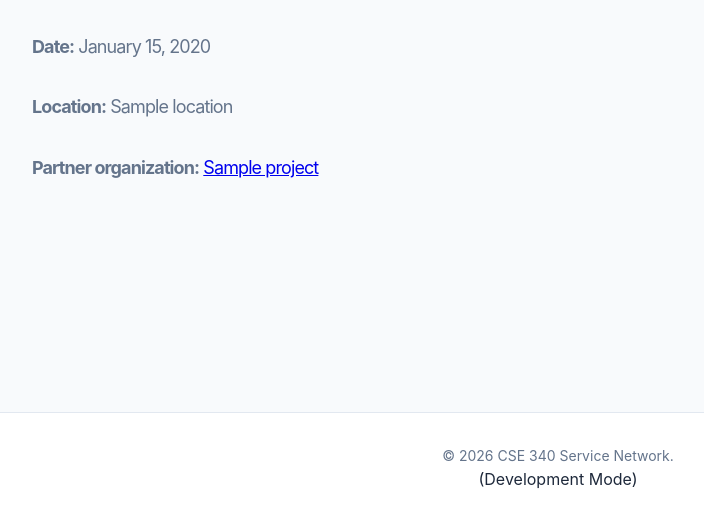
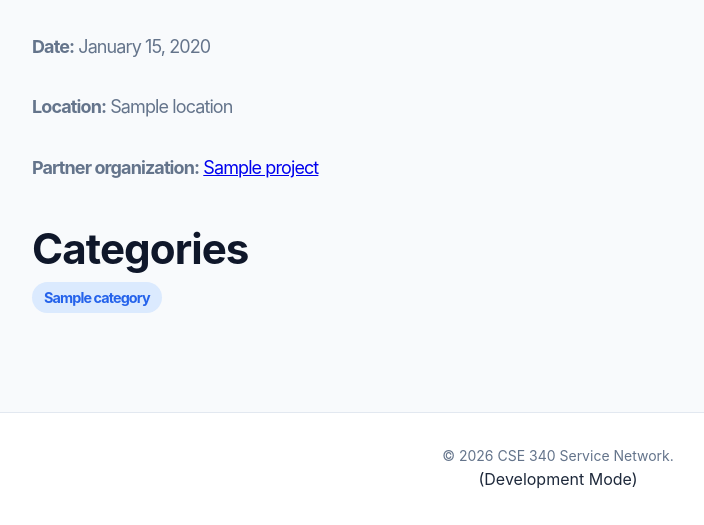
Before and after one commit to EmmanuelBulacio4/CSE340, a Node server app: template src/views/project.ejs in a window 1280 px wide. Shown: the part 275-800 px from the top of the page, without its empty margins (82-786 px from the left). Run offline with Node 20, Linux system fonts and the light colour scheme; the template is opened without the code that fills it: most values are stand-ins (such as "Sample title", 1, 10 or a date in 2020).

Commit message:
w3-Assignment

```diff
--- a/public/css/main.css
+++ b/public/css/main.css
@@ -246,6 +246,28 @@ main h2 {
     text-align: center;
 }
 
+.category-tags {
+    display: flex;
+    flex-wrap: wrap;
+    gap: 0.5rem;
+}
+
+.category-tag {
+    display: inline-block;
+    padding: 0.25rem 0.75rem;
+    border-radius: 999px;
+    background-color: #dbeafe;
+    color: var(--color-accent);
+    font-size: 0.9rem;
+    text-decoration: none;
+}
+
+.category-tag:hover,
+.category-tag:focus {
+    background-color: #bfdbfe;
+    text-decoration: underline;
+}
+
 /* Contenedor del formulario */
 form {
     background-color: var(--color-surface);
--- a/src/controllers/projects.js
+++ b/src/controllers/projects.js
@@ -1,3 +1,4 @@
+import { getCategoriesByProjectId } from "../models/categories.js";
 import {
   getUpcomingProjects,
   getProjectDetails,
@@ -24,8 +25,9 @@ const showProjectDetailsPage = async (req, res) => {
     throw error;
   }
 
+  const categories = await getCategoriesByProjectId(projectId);
   const title = "Project Details";
-  res.render("project", { title, project });
+  res.render("project", { title, project, categories });
 };
 
 export {
--- a/src/routes.js
+++ b/src/routes.js
@@ -7,7 +7,7 @@ import {
     showProjectDetailsPage
 } from './controllers/projects.js';
 
-import { showCategoriesPage } from './controllers/categories.js';
+import { showCategoriesPage, showCategoryPage } from './controllers/categories.js';
 import { testErrorPage } from './controllers/errors.js';
 
 const router = express.Router();
@@ -19,5 +19,6 @@ router.get('/categories', showCategoriesPage);
 router.get('/test-error', testErrorPage);
 router.get('/organization/:id', showOrganizationDetailsPage);
 router.get("/project/:id", showProjectDetailsPage);
+router.get("/category/:id", showCategoryPage);
 
 export default router;
--- a/src/views/categories.ejs
+++ b/src/views/categories.ejs
@@ -8,7 +8,9 @@
         <ul>
             <% categories.forEach(category=> { %>
                 <li>
-                    <%= category.name %>
+                    <a href="/category/<%= category.category_id %>">
+                        <%= category.name %>
+                    </a>
                 </li>
                 <% }); %>
         </ul>
--- a/src/views/project.ejs
+++ b/src/views/project.ejs
@@ -27,6 +27,15 @@
                 <%= project.organization_name %>
             </a>
         </p>
+
+        <h3>Categories</h3>
+        <div class="category-tags">
+            <% categories.forEach(category => { %>
+                <a class="category-tag" href="/category/<%= category.category_id %>">
+                    <%= category.name %>
+                </a>
+            <% }); %>
+        </div>
     </main>
 
     <%- include('partials/footer') %>
```
Also changed, not shown: src/controllers/categories.js (+27 -5 lines), src/models/categories.js (+55 -1 lines), src/views/category.ejs (added, +19 -0 lines).
